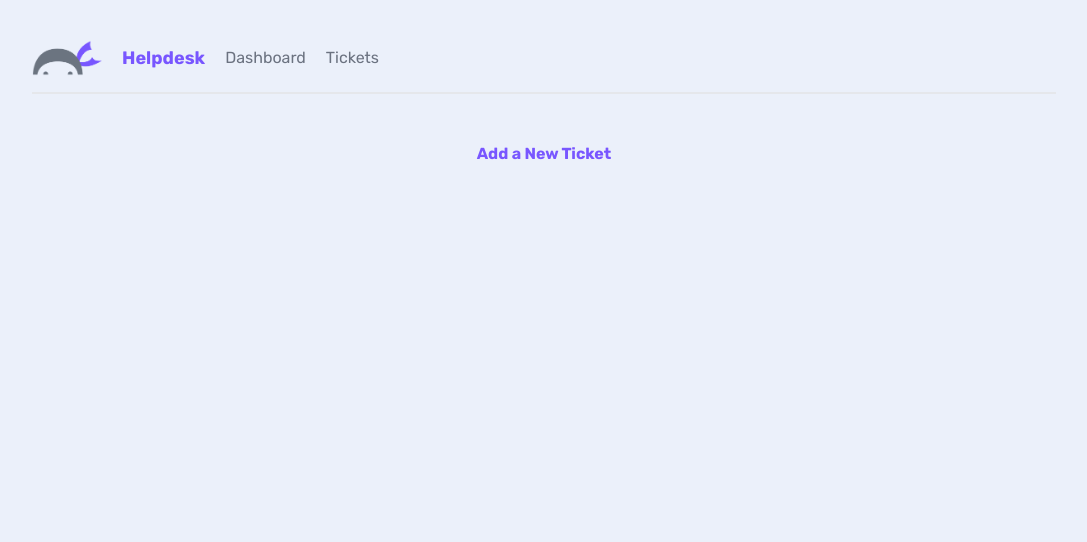
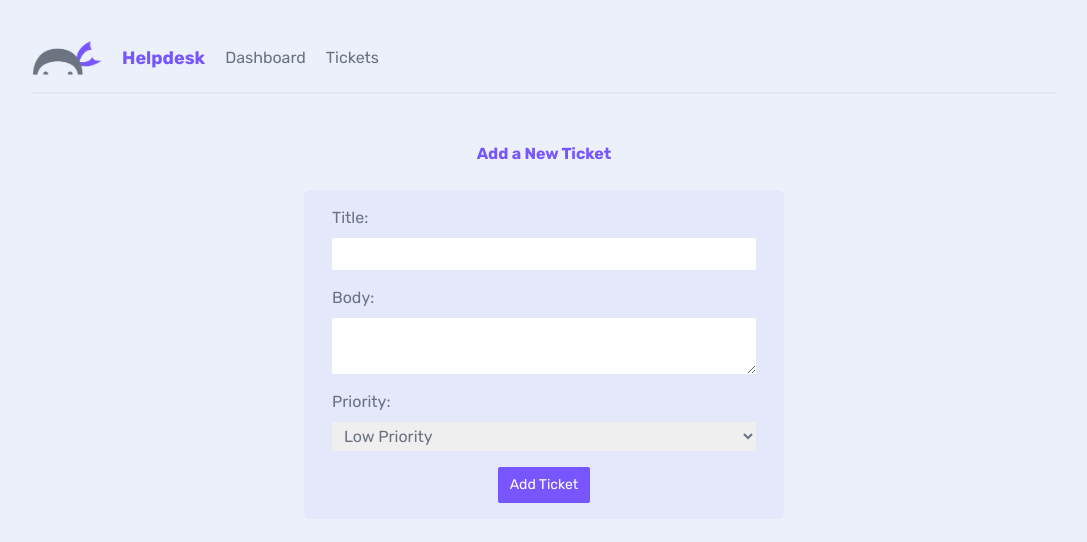
Before and after one commit to Mig-uel/helpdesk, a Next.js app: page /tickets/create in a window 1280 px wide. Shown: the top 542 px of the page, without its empty margins (96-1183 px from the left). Built offline with nearby package versions, Linux system fonts and the light colour scheme.

Commit message:
feat: Update CreateForm component to include form fields for creating new tickets

```diff
--- a/app/components/create-form/create-form.component.tsx
+++ b/app/components/create-form/create-form.component.tsx
@@ -14,7 +14,42 @@
   const [priority, setPriority] = useState<Priority>('low')
   const [isLoading, setIsLoading] = useState<IsLoading>(false)
 
-  return <main></main>
+  return (
+    <form className='w-1/2'>
+      <label>
+        <span>Title:</span>
+        <input
+          required
+          type='text'
+          onChange={(e) => setTitle(e.target.value)}
+          value={title}
+        />
+      </label>
+      <label>
+        <span>Body:</span>
+        <textarea
+          required
+          onChange={(e) => setBody(e.target.value)}
+          value={body}
+        />
+      </label>
+      <label>
+        <span>Priority:</span>
+        <select
+          value={priority}
+          onChange={(e) => setPriority(e.target.value as Priority)}
+        >
+          <option value='low'>Low Priority</option>
+          <option value='medium'>Medium Priority</option>
+          <option value='high'>High Priority</option>
+        </select>
+      </label>
+      <button className='btn-primary' disabled={isLoading}>
+        {isLoading && <span>Adding...</span>}
+        {!isLoading && <span>Add Ticket</span>}
+      </button>
+    </form>
+  )
 }
 
 export default CreateForm
```
